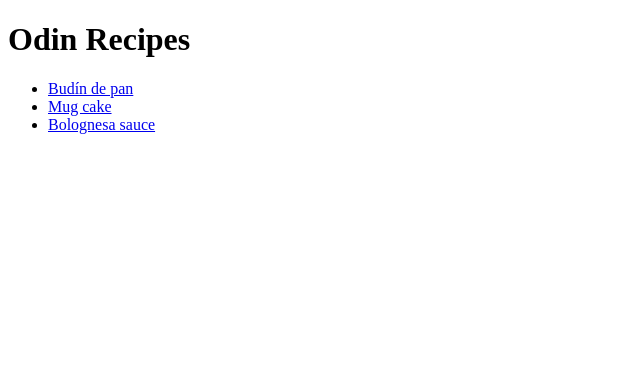
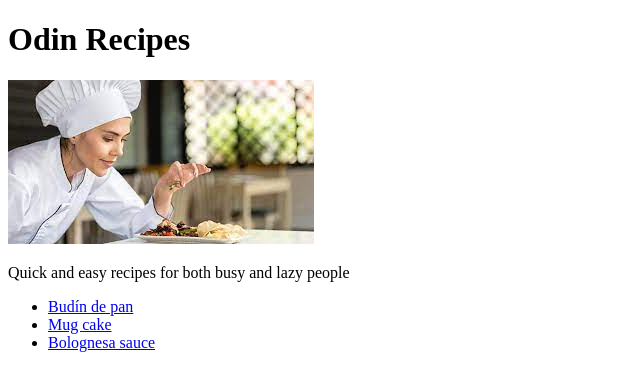
Before and after one commit to ConstanceIl/odin-recipes, a plain HTML site: page index.html in a window 1280 px wide. Shown: the whole page, without its empty margins (0-640 px from the left). Drawn offline with Linux system fonts and the light colour scheme.

Commit message:
index.html modified. New img file

```diff
--- a/index.html
+++ b/index.html
@@ -7,6 +7,8 @@
     </head>
 
     <body>
+        <img src='img/chef.jpg' alt='A chef seasoning a plate of food'>
+        <p>Quick and easy recipes for both busy and lazy people</p>
         <ul>
             <li><a href='recipes/budin-de-pan.html'>Budín de pan</a></li>
             <li><a href='recipes/mug-cake.html'>Mug cake</a></li>
```
Also changed, not shown: img/chef.jpg (added).
